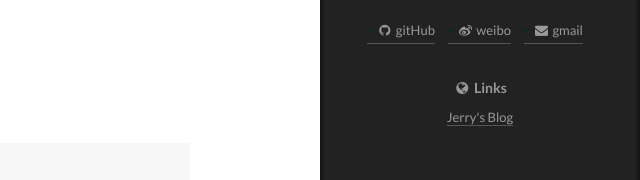
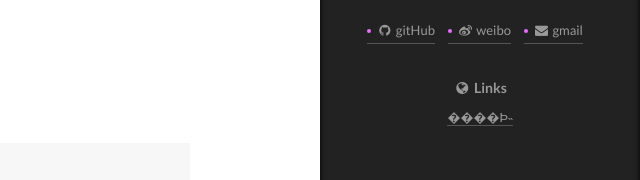
Before and after one commit to eaminhu/hexo, a plain HTML site: page 2016/08/23/faq/index.html in a window 1280 px wide. Both pictures are taken after a click on the item "站点概览". Shown: the part 279-459 px from the top of the page, 640-1280 px from the left. Drawn offline with Linux system fonts and the light colour scheme; a script that the page names is missing.

Commit message:
Site updated: 2016-08-31 15:03:55

```diff
--- a/2016/08/23/faq/index.html
+++ b/2016/08/23/faq/index.html
@@ -545,7 +545,7 @@
             <ul class="links-of-blogroll-list">
 
                 <li class="links-of-blogroll-item">
-                  <a href="http://wenjiewang.top/" title="Jerry's Blog" target="_blank">Jerry's Blog</a>
+                  <a href="http://inwoo.me/" title="����Ϸ˵" target="_blank">����Ϸ˵</a>
                 </li>
 
             </ul>
--- a/css/main.css
+++ b/css/main.css
@@ -1564,7 +1564,7 @@ pre .javascript .function {
   width: 4px;
   height: 4px;
   border-radius: 50%;
-  background: #092b1a;
+  background: #e86eff;
 }
 .links-of-blogroll {
   font-size: 13px;
```
Also changed, not shown: 2016/08/23/hello-world/index.html (+1 -1 lines), 2016/08/29/20160829/index.html (+1 -1 lines), 2016/08/29/programming-books/index.html (+1 -1 lines), about/index.html (+1 -1 lines), archives/2016/08/index.html (+1 -1 lines), archives/2016/index.html (+1 -1 lines), archives/index.html (+1 -1 lines), categories/index.html (+1 -1 lines), categories/生活/index.html (+1 -1 lines), categories/编程/index.html (+1 -1 lines), index.html (+1 -1 lines), photography/index.html (+1 -1 lines), tags/index.html (+1 -1 lines).
